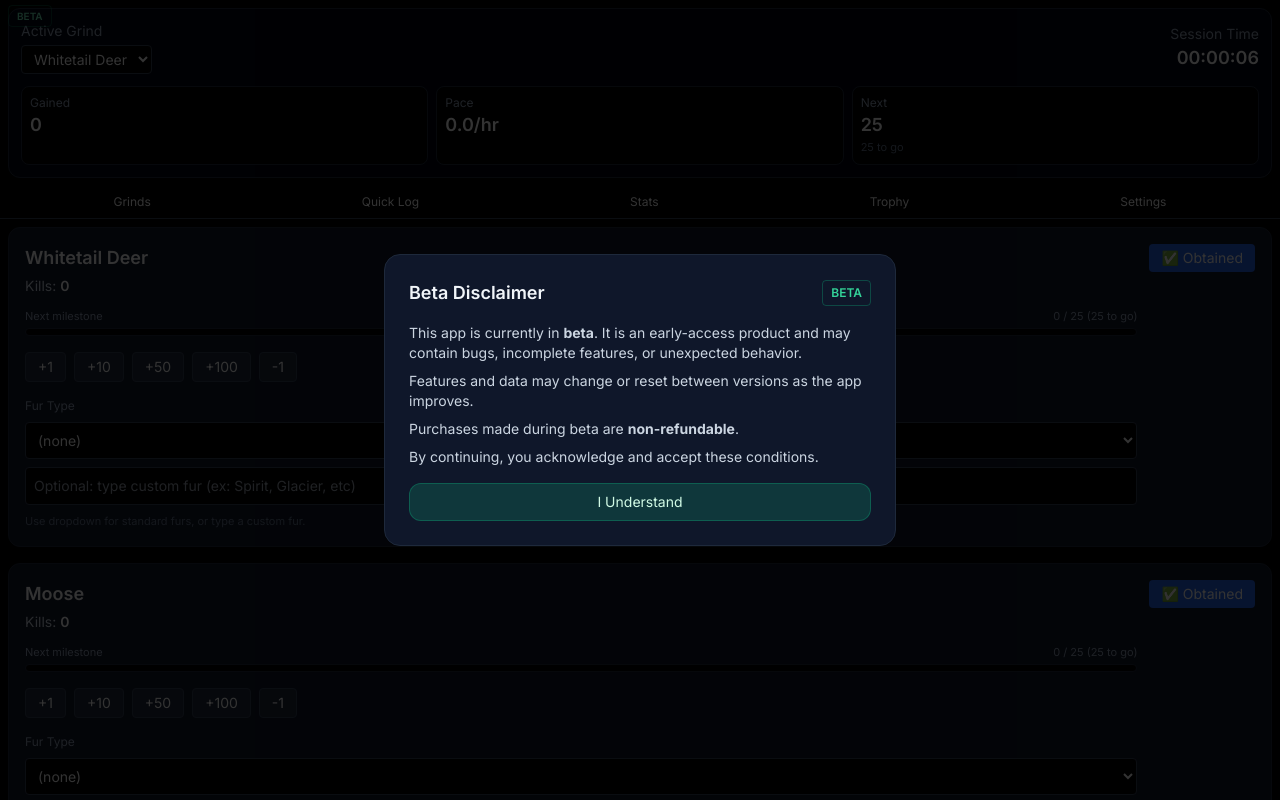
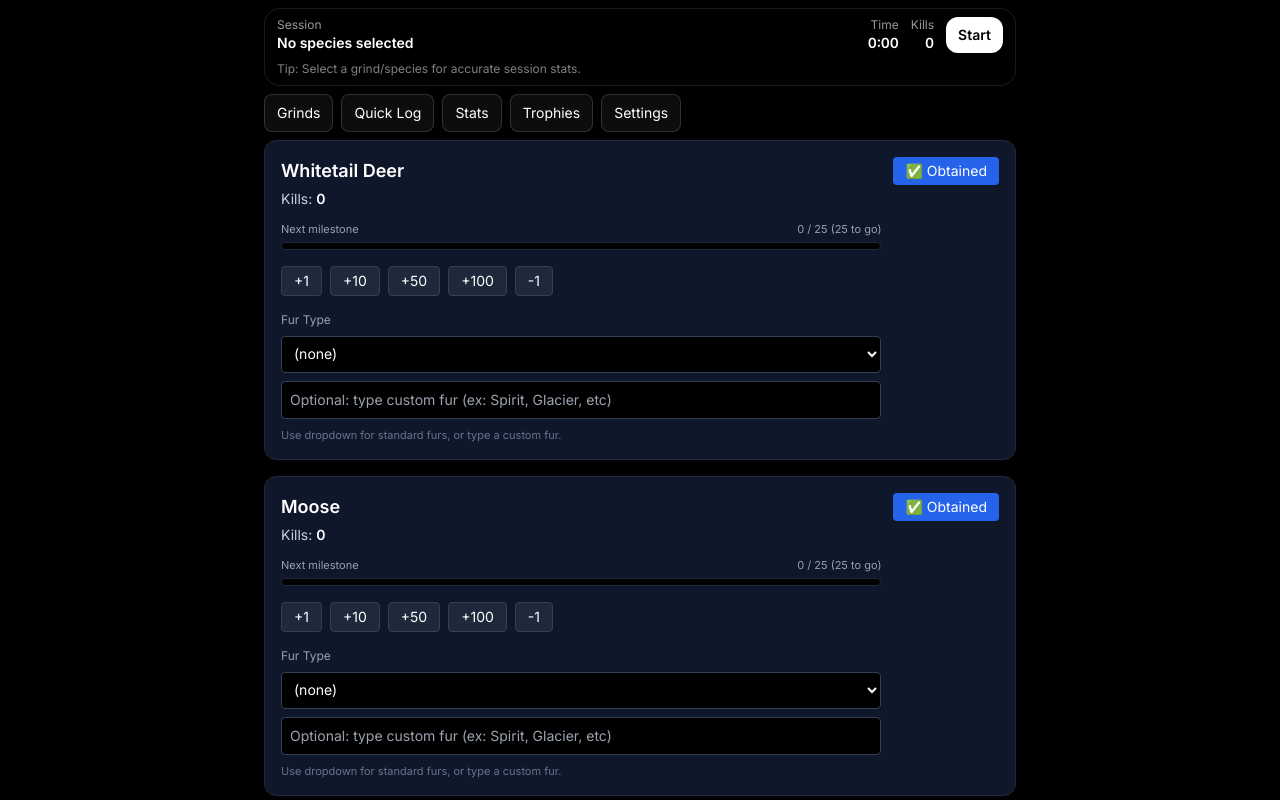
Before and after one commit to Camoford/great-one-grind, a React (Vite) app: page / in a window 1280 px wide. Shown: the top 800 px of the page. Built offline with nearby package versions, Linux system fonts and the light colour scheme.

Commit message:
Feature A: global Session HUD (start/end + timer + session kills)

```diff
--- a/App.tsx
+++ b/App.tsx
@@ -1,7 +1,5 @@
-import React, { useEffect, useState } from "react";
+import React, { useState } from "react";
 import { useHunterStore } from "./store";
-
-import GrinderHUD from "./components/GrinderHUD";
 
 import GrindScreen from "./components/GrindScreen";
 import GrindsList from "./components/GrindsList";
@@ -9,11 +7,9 @@ import QuickLog from "./components/QuickLog";
 import StatsDashboard from "./components/StatsDashboard";
 import TrophyRoom from "./components/TrophyRoom";
 import SettingsPanel from "./components/SettingsPanel";
-import BetaDisclaimerModal from "./components/BetaDisclaimerModal";
+import SessionHUD from "./components/SessionHUD";
 
 type Screen = "grinds" | "grind" | "quicklog" | "stats" | "trophy" | "settings";
-
-const BETA_ACCEPT_KEY = "greatonegrind_beta_accepted_v1";
 
 export default function App() {
   // Initialize Zustand store
@@ -21,56 +17,34 @@ export default function App() {
 
   const [screen, setScreen] = useState<Screen>("grinds");
 
-  // Beta disclaimer gating
-  const [betaAccepted, setBetaAccepted] = useState<boolean>(false);
-
-  useEffect(() => {
-    try {
-      const v = localStorage.getItem(BETA_ACCEPT_KEY);
-      setBetaAccepted(v === "1");
-    } catch {
-      // If storage fails, keep disclaimer on (safe default)
-      setBetaAccepted(false);
-    }
-  }, []);
-
-  function acceptBeta() {
-    try {
-      localStorage.setItem(BETA_ACCEPT_KEY, "1");
-    } catch {
-      // ignore
-    }
-    setBetaAccepted(true);
-  }
-
   return (
     <div className="min-h-screen bg-black text-white">
-      {/* One-time Beta Disclaimer */}
-      {!betaAccepted && <BetaDisclaimerModal onAccept={acceptBeta} />}
+      {/* Session HUD (global) */}
+      <SessionHUD />
 
-      {/* Grinder HUD (always visible) */}
-      <div className="p-2">
-        <GrinderHUD />
-      </div>
-
-      {/* Top Nav */}
-      <div className="flex items-center justify-around border-b border-slate-700 p-2 text-xs">
-        {/* Beta badge */}
-        <div className="absolute left-2 top-2">
-          <span className="text-[10px] font-semibold text-emerald-300 border border-emerald-500/30 px-2 py-1 rounded">
-            BETA
-          </span>
+      {/* Simple nav (keep your existing buttons if you already have them elsewhere) */}
+      <div className="mx-auto max-w-3xl px-2 pb-2">
+        <div className="mt-2 flex flex-wrap gap-2">
+          <button className="rounded-lg border border-white/15 bg-white/5 px-3 py-2 text-sm" onClick={() => setScreen("grinds")}>
+            Grinds
+          </button>
+          <button className="rounded-lg border border-white/15 bg-white/5 px-3 py-2 text-sm" onClick={() => setScreen("quicklog")}>
+            Quick Log
+          </button>
+          <button className="rounded-lg border border-white/15 bg-white/5 px-3 py-2 text-sm" onClick={() => setScreen("stats")}>
+            Stats
+          </button>
+          <button className="rounded-lg border border-white/15 bg-white/5 px-3 py-2 text-sm" onClick={() => setScreen("trophy")}>
+            Trophies
+          </button>
+          <button className="rounded-lg border border-white/15 bg-white/5 px-3 py-2 text-sm" onClick={() => setScreen("settings")}>
+            Settings
+          </button>
         </div>
-
-        <button onClick={() => setScreen("grinds")}>Grinds</button>
-        <button onClick={() => setScreen("quicklog")}>Quick Log</button>
-        <button onClick={() => setScreen("stats")}>Stats</button>
-        <button onClick={() => setScreen("trophy")}>Trophy</button>
-        <button onClick={() => setScreen("settings")}>Settings</button>
       </div>
 
       {/* Screens */}
-      <div className="p-2">
+      <div className="mx-auto max-w-3xl px-2 pb-10">
         {screen === "grinds" && <GrindsList />}
         {screen === "grind" && <GrindScreen />}
         {screen === "quicklog" && <QuickLog />}
--- /dev/null
+++ b/components/SessionHUD.tsx
@@ -0,0 +1,227 @@
+// components/SessionHUD.tsx
+import React, { useEffect, useMemo, useState } from "react";
+import { useHunterStore } from "../store";
+
+/**
+ * Session HUD (Option A)
+ * - Start/End session
+ * - Live session timer
+ * - Live session kills
+ * - Active species indicator (best-effort, defensive)
+ *
+ * NOTE:
+ * This is written defensively because store field names may differ slightly.
+ * It will still compile and run without breaking your stable dev build.
+ */
+
+function formatDuration(ms: number) {
+  const totalSec = Math.max(0, Math.floor(ms / 1000));
+  const h = Math.floor(totalSec / 3600);
+  const m = Math.floor((totalSec % 3600) / 60);
+  const s = totalSec % 60;
+
+  const pad = (n: number) => String(n).padStart(2, "0");
+  if (h > 0) return `${h}:${pad(m)}:${pad(s)}`;
+  return `${m}:${pad(s)}`;
+}
+
+export default function SessionHUD() {
+  // --- Read store defensively (avoid type coupling) ---
+  const activeSession = useHunterStore((s: any) => s.activeSession ?? s.sessionActive ?? null);
+
+  const sessionHistory = useHunterStore((s: any) => s.sessionHistory ?? s.sessions ?? []);
+  const grinds = useHunterStore((s: any) => s.grinds ?? s.species ?? []);
+
+  const startSession = useHunterStore((s: any) => s.startSession ?? s.beginSession ?? null);
+  const endSession = useHunterStore((s: any) => s.endSession ?? s.finishSession ?? null);
+
+  // Fallback: some builds may store a setter for active species
+  const setActiveGrindId = useHunterStore((s: any) => s.setActiveGrindId ?? s.setActiveSpeciesId ?? null);
+
+  // --- Derived session start time ---
+  const sessionStartMs: number | null = useMemo(() => {
+    if (!activeSession) return null;
+
+    // Common patterns:
+    // { startedAt: number } OR { startTime: number } OR { startAt: number } OR ISO string
+    const raw =
+      activeSession.startedAt ??
+      activeSession.startTime ??
+      activeSession.startAt ??
+      activeSession.started ??
+      activeSession.start ??
+      null;
+
+    if (!raw) return Date.now(); // if session exists but no timestamp, just treat as "now"
+    if (typeof raw === "number") return raw;
+    const parsed = Date.parse(raw);
+    return Number.isFinite(parsed) ? parsed : Date.now();
+  }, [activeSession]);
+
+  // --- Live clock tick ---
+  const [now, setNow] = useState<number>(() => Date.now());
+  useEffect(() => {
+    const t = setInterval(() => setNow(Date.now()), 1000);
+    return () => clearInterval(t);
+  }, []);
+
+  // --- Determine "active species" (best-effort) ---
+  const activeGrindId =
+    (activeSession && (activeSession.grindId ?? activeSession.speciesId ?? activeSession.activeId)) || null;
+
+  const activeEntry =
+    activeGrindId && Array.isArray(grinds)
+      ? grinds.find((g: any) => g?.id === activeGrindId)
+      : null;
+
+  const activeSpeciesLabel: string = useMemo(() => {
+    // If grind entry has species/name fields
+    const labelFromEntry = activeEntry?.species ?? activeEntry?.name ?? activeEntry?.title ?? null;
+    if (typeof labelFromEntry === "string" && labelFromEntry.trim()) return labelFromEntry;
+
+    // Some stores keep activeSession.species as a string
+    const labelFromSession = activeSession?.species ?? activeSession?.speciesName ?? null;
+    if (typeof labelFromSession === "string" && labelFromSession.trim()) return labelFromSession;
+
+    return "No species selected";
+  }, [activeEntry, activeSession]);
+
+  // --- Live session kills (best-effort) ---
+  const sessionKills: number = useMemo(() => {
+    if (!activeSession) return 0;
+
+    // Common patterns:
+    // activeSession.kills OR activeSession.sessionKills
+    const direct = activeSession.kills ?? activeSession.sessionKills ?? null;
+    if (typeof direct === "number") return direct;
+
+    // If session stores starting kills and we can read current grind kills
+    const startKills = activeSession.startKills ?? activeSession.killsAtStart ?? activeSession.startCount ?? null;
+    const currentKills = activeEntry?.kills ?? null;
+
+    if (typeof startKills === "number" && typeof currentKills === "number") {
+      return Math.max(0, currentKills - startKills);
+    }
+
+    return 0;
+  }, [activeSession, activeEntry]);
+
+  // --- UI handlers ---
+  const onStart = () => {
+    if (typeof startSession === "function") {
+      // If store accepts an activeGrindId, pass it; else just call.
+      try {
+        if (activeGrindId) startSession(activeGrindId);
+        else startSession();
+      } catch {
+        // If signature differs, fallback
+        try {
+          startSession();
+        } catch {
+          // no-op
+        }
+      }
+      return;
+    }
+
+    alert(
+      "Start Session is not wired in the store yet.\n\nYour dev build says session persistence exists, so the action name may differ.\nTell ChatGPT the store action names if you see this."
+    );
+  };
+
+  const onEnd = () => {
+    if (typeof endSession === "function") {
+      try {
+        endSession();
+      } catch {
+        // no-op
+      }
+      return;
+    }
+
+    alert(
+      "End Session is not wired in the store yet.\n\nYour dev build says session persistence exists, so the action name may differ.\nTell ChatGPT the store action names if you see this."
+    );
+  };
+
+  const onPickSpecies = () => {
+    // Optional helper: set active grind/species if your store supports it.
+    if (typeof setActiveGrindId !== "function") return;
+
+    // Try to pick the first pinned/default entry if available
+    const first = Array.isArray(grinds) ? grinds[0] : null;
+    if (first?.id) {
+      try {
+        setActiveGrindId(first.id);
+      } catch {
+        // no-op
+      }
+    }
+  };
+
+  const isActive = !!activeSession;
+
+  const elapsed = sessionStartMs ? formatDuration(now - sessionStartMs) : "0:00";
+
+  return (
+    <div className="sticky top-0 z-50">
+      <div className="mx-auto max-w-3xl px-2 pt-2">
+        <div className="rounded-2xl border border-white/10 bg-black/80 backdrop-blur px-3 py-2 shadow-lg">
+          <div className="flex items-center justify-between gap-3">
+            <div className="min-w-0">
+              <div className="text-xs text-white/60">Session</div>
+              <div className="truncate text-sm font-semibold">
+                {activeSpeciesLabel}
+              </div>
+            </div>
+
+            <div className="flex items-center gap-3">
+              <div className="text-right">
+                <div className="text-xs text-white/60">Time</div>
+                <div className="text-sm font-semibold tabular-nums">{elapsed}</div>
+              </div>
+
+              <div className="text-right">
+                <div className="text-xs text-white/60">Kills</div>
+                <div className="text-sm font-semibold tabular-nums">{sessionKills}</div>
+              </div>
+
+              {!isActive ? (
+                <button
+                  onClick={onStart}
+                  className="rounded-xl bg-white text-black px-3 py-2 text-sm font-semibold hover:opacity-90 active:opacity-80"
+                >
+                  Start
+                </button>
+              ) : (
+                <button
+                  onClick={onEnd}
+                  className="rounded-xl border border-white/15 bg-white/10 text-white px-3 py-2 text-sm font-semibold hover:bg-white/15 active:opacity-90"
+                >
+                  End
+                </button>
+              )}
+            </div>
+          </div>
+
+          {/* Optional helper row */}
+          {!activeGrindId && (
+            <div className="mt-2 flex items-center justify-between gap-2">
+              <div className="text-xs text-white/50">
+                Tip: Select a grind/species for accurate session stats.
+              </div>
+              {typeof setActiveGrindId === "function" && (
+                <button
+                  onClick={onPickSpecies}
+                  className="rounded-lg border border-white/15 bg-white/5 px-2 py-1 text-xs font-semibold hover:bg-white/10"
+                >
+                  Auto-pick
+                </button>
+              )}
+            </div>
+          )}
+        </div>
+      </div>
+    </div>
+  );
+}
```
